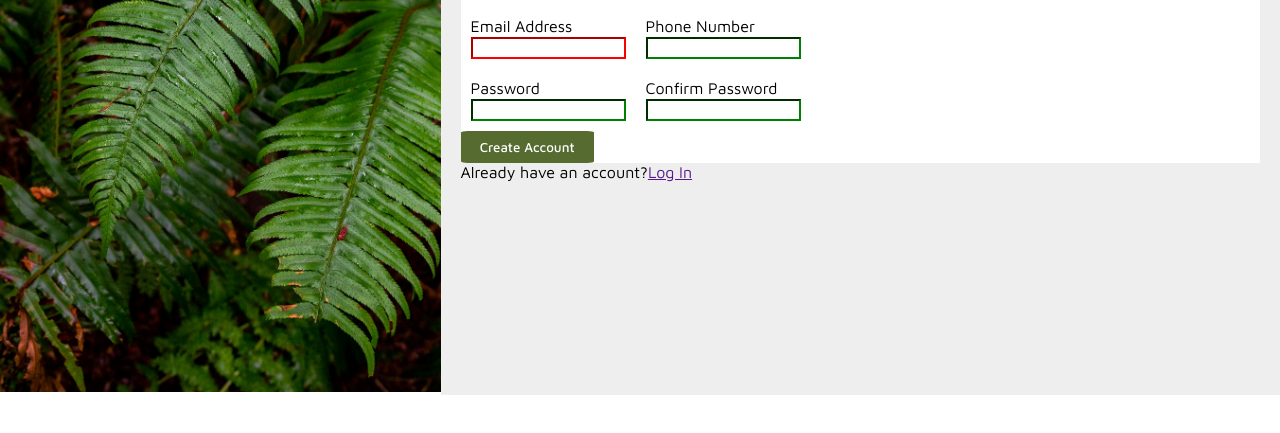
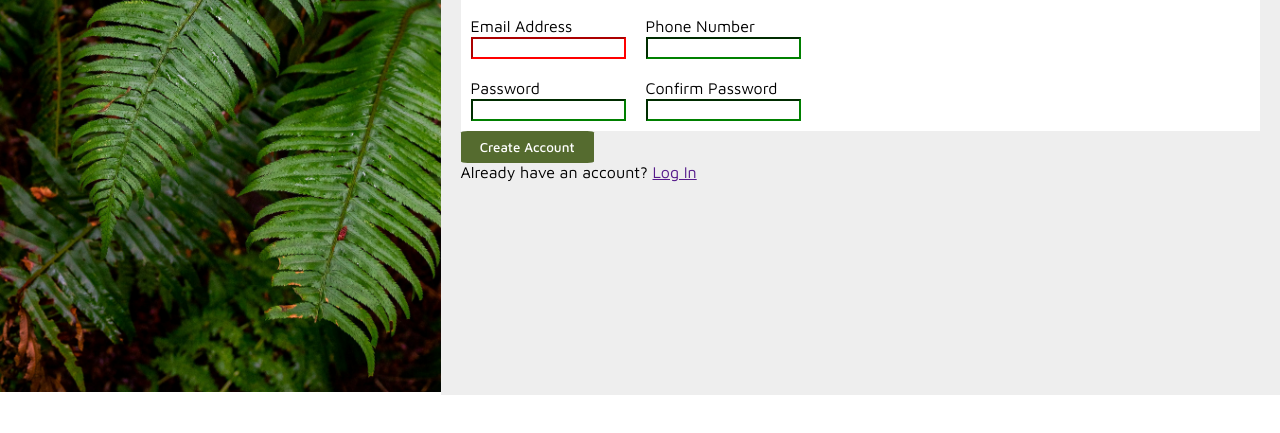
Before and after one commit to TalIQ501/odin-signup-form, a plain HTML site: page index.html in a window 1280 px wide. Shown: the part 269-702 px from the top of the page. Drawn offline with Linux system fonts and the light colour scheme; a web font is replaced by a local one.

Commit message:
Changed Log In buttons

```diff
--- a/index.html
+++ b/index.html
@@ -53,11 +53,11 @@
                         <input type="password" id="confirm-password" name="confirm-password" minlength="8">
                     </div>
                 </div>
-                <button id="btn-confirm" class="btn-confirm" type="submit">Create Account</button>
             </form>
         </div>
         <div id="login">
-            <p>Already have an account?<span id="btn-login" class="btn-login"><a href="">Log In</a></span></p>
+            <button id="btn-confirm" class="btn-confirm" type="submit">Create Account</button>
+            <p>Already have an account? <a href="" class="btn-link">Log In</a></p>
         </div>
     </section>
 </body>
```
